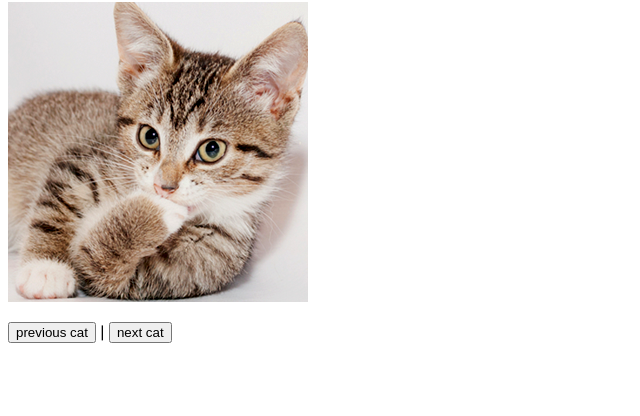
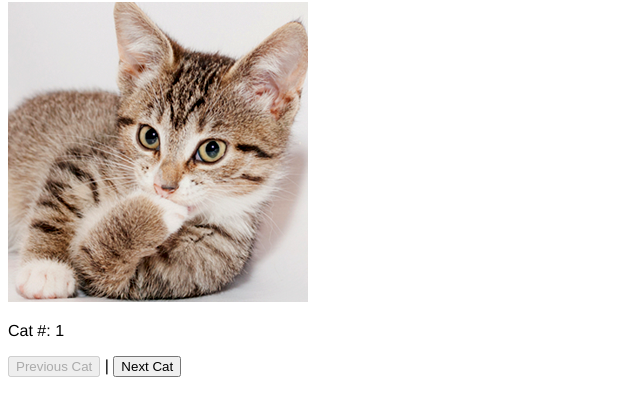
Before and after one commit to alacritythief/cat-gallery-vue, a plain HTML site: page index.html in a window 1280 px wide. Shown: the part 78-494 px from the top of the page, without its empty margins (0-640 px from the left). Drawn offline with nearby package versions, Linux system fonts and the light colour scheme.

Commit message:
added button disables

```diff
--- a/index.html
+++ b/index.html
@@ -16,7 +16,12 @@
       <img :src="activeCat" alt="a cat" />
 
       <p>
-        <button @click="prevCat">previous cat</button> | <button @click="nextCat">next cat</button>
+        Cat #: {{ catIndex + 1}}
+      </p>
+
+      <p>
+        <button @click="prevCat" :disabled="prevDisable">Previous Cat</button> |
+        <button @click="nextCat" :disabled="nextDisable">Next Cat</button>
       </p>
     </div>
 
@@ -38,6 +43,16 @@
         ]
       },
       computed: {
+        prevDisable: function() {
+          if (this.catIndex === 0) {
+            return true;
+          }
+        },
+        nextDisable: function() {
+          if (this.catIndex === this.catImages.length - 1) {
+            return true;
+          }
+        }
       },
       methods: {
         prevCat: function() {
```
